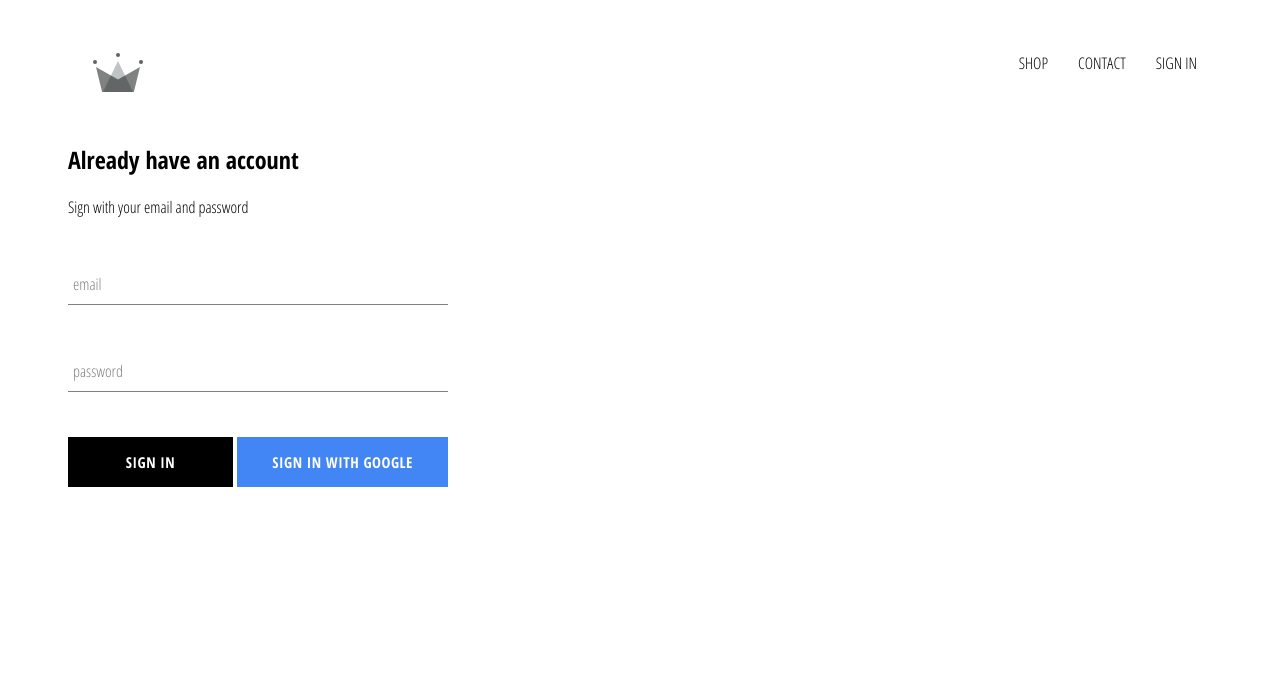
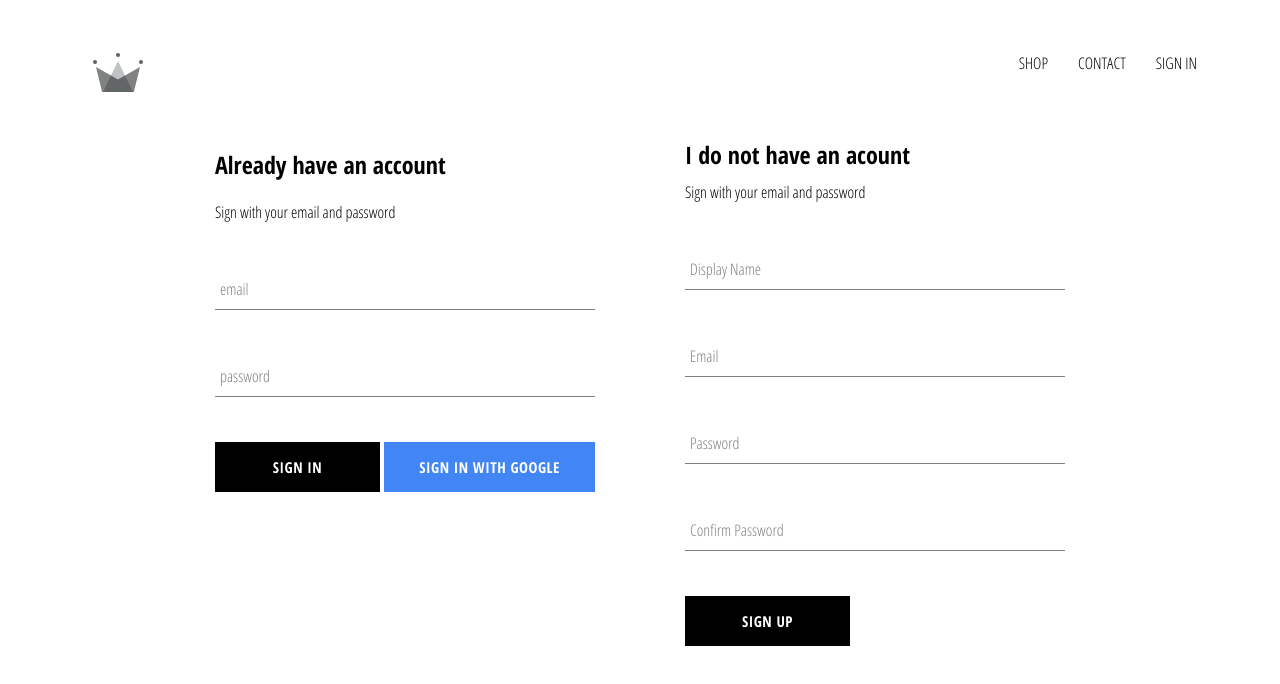
Before and after one commit to devCote/onlineshop, a React (Create React App) app: page /signin in a window 1280 px wide. Shown: the top 684 px of the page. Built offline with nearby package versions, Linux system fonts and the light colour scheme; no server answers.

Commit message:
done user sign-up that store user data in firestore database

```diff
--- a/src/App.js
+++ b/src/App.js
@@ -5,7 +5,7 @@ import Header from './components/header/header';
 import SignInAndSignOutPage from './pages/sign-in-n-sign-up/sign-in-n-sign-up';
 import './App.scss';
 import { Switch, Route } from 'react-router-dom';
-import { auth } from './firebase/firebase.utils';
+import { auth, createUserProfileDocument } from './firebase/firebase.utils';
 
 class App extends React.Component {
   constructor() {
@@ -18,8 +18,21 @@ class App extends React.Component {
   unsubscribeFromAuth = null;
 
   componentDidMount() {
-    this.unsubscribeFromAuth = auth.onAuthStateChanged((user) => {
-      this.setState({ currentUser: user });
+    this.unsubscribeFromAuth = auth.onAuthStateChanged(async (userAuth) => {
+      if (userAuth) {
+        const userRef = await createUserProfileDocument(userAuth);
+
+        userRef.onSnapshot((snapShot) => {
+          this.setState({
+            currentUser: {
+              id: snapShot.id,
+              ...snapShot.data(),
+            },
+          });
+          console.log(this.state);
+        });
+      }
+      this.setState({ currentUser: userAuth });
     });
   }
 
--- a/src/components/form-input/form-input.jsx
+++ b/src/components/form-input/form-input.jsx
@@ -6,9 +6,8 @@ const FormIput = ({ handleChange, label, ...otherProps }) => (
     <input className="form-input" onChange={handleChange} {...otherProps} />
     {label ? (
       <label
-        className={`${
-          otherProps.value.lenght ? 'shrink' : ''
-        } form-input-label`}
+        className={`${otherProps.value.length ? 'shrink' : ''}
+         form-input-label`}
       >
         {label}
       </label>
--- a/src/components/form-input/form-input.scss
+++ b/src/components/form-input/form-input.scss
@@ -2,7 +2,7 @@ $sub-color: grey;
 $main-color: black;
 
 @mixin shrinkLabel {
-  top: -14px;
+  top: -16px;
   font-size: 12px;
   color: $main-color;
 }
--- /dev/null
+++ b/src/components/sign-up/sign-up.jsx
@@ -0,0 +1,97 @@
+import React from 'react';
+import './sign-up.scss';
+
+import FormInput from '../form-input/form-input';
+import CustomButton from '../custom-button/custom-button';
+
+import { auth, createUserProfileDocument } from '../../firebase/firebase.utils';
+
+export default class SignIn extends React.Component {
+  constructor() {
+    super();
+
+    this.state = {
+      displayName: '',
+      email: '',
+      password: '',
+      confirmPassword: '',
+    };
+  }
+
+  handleSubmit = async (event) => {
+    event.preventDefault();
+
+    const { displayName, email, password, confirmPassword } = this.state;
+
+    if (password !== confirmPassword) {
+      alert("passwords don't match");
+      return;
+    }
+
+    try {
+      const { user } = await auth.createUserWithEmailAndPassword(
+        email,
+        password
+      );
+      await createUserProfileDocument(user, { displayName });
+      this.setState({
+        displayName: '',
+        email: '',
+        password: '',
+        confirmPassword: '',
+      });
+    } catch (error) {
+      console.error(error);
+    }
+  };
+
+  handleChange = (event) => {
+    const { name, value } = event.target;
+    this.setState({ [name]: value });
+  };
+
+  render() {
+    const { displayName, email, password, confirmPassword } = this.state;
+    return (
+      <div className="sign-up">
+        <h2 className="title">I do not have an acount</h2>
+        <span>Sign with your email and password</span>
+        <form className="sign-up-form" onSubmit={this.handleSubmit}>
+          <FormInput
+            type="text"
+            name="displayName"
+            value={displayName}
+            onChange={this.handleChange}
+            label="Display Name"
+            required
+          ></FormInput>
+          <FormInput
+            type="email"
+            name="email"
+            value={email}
+            onChange={this.handleChange}
+            label="Email"
+            required
+          ></FormInput>
+          <FormInput
+            type="password"
+            name="password"
+            value={password}
+            onChange={this.handleChange}
+            label="Password"
+            required
+          ></FormInput>
+          <FormInput
+            type="password"
+            name="confirmPassword"
+            value={confirmPassword}
+            onChange={this.handleChange}
+            label="Confirm Password"
+            required
+          ></FormInput>
+          <CustomButton type="submit">SIGN UP</CustomButton>
+        </form>
+      </div>
+    );
+  }
+}
--- /dev/null
+++ b/src/components/sign-up/sign-up.scss
@@ -0,0 +1,9 @@
+.sign-up {
+  display: flex;
+  flex-direction: column;
+  width: 380px;
+
+  .title {
+    margin: 10px 0;
+  }
+}
--- a/src/firebase/firebase.utils.js
+++ b/src/firebase/firebase.utils.js
@@ -12,6 +12,32 @@ const config = {
   appId: '1:1012540718933:web:f0286443cd0782380179dc',
 };
 
+export const createUserProfileDocument = async (userAuth, additionalData) => {
+  if (!userAuth) return;
+
+  const userRef = firestore.doc(`users/${userAuth.uid}`);
+
+  const snapShot = await userRef.get();
+
+  if (!snapShot.exists) {
+    const { displayName, email } = userAuth;
+    const createdDate = new Date();
+
+    try {
+      await userRef.set({
+        displayName,
+        email,
+        createdDate,
+        ...additionalData,
+      });
+    } catch (error) {
+      console.log('error creating user', error.message);
+    }
+  }
+
+  return userRef;
+};
+
 firebase.initializeApp(config);
 
 export const auth = firebase.auth();
--- a/src/pages/sign-in-n-sign-up/sign-in-n-sign-up.jsx
+++ b/src/pages/sign-in-n-sign-up/sign-in-n-sign-up.jsx
@@ -1,10 +1,12 @@
 import React from 'react';
 import './sign-in-n-sign-up.styles.scss';
 import SignIn from '../../components/sign-in/sign-in';
+import SignUp from '../../components/sign-up/sign-up';
 
 const SignInAndSignUpPage = () => (
   <div className="sign-in-n-sign-up">
     <SignIn />
+    <SignUp />
   </div>
 );
 
--- a/src/pages/sign-in-n-sign-up/sign-in-n-sign-up.styles.scss
+++ b/src/pages/sign-in-n-sign-up/sign-in-n-sign-up.styles.scss
@@ -0,0 +1,6 @@
+.sign-in-n-sign-up {
+  width: 850px;
+  display: flex;
+  justify-content: space-between;
+  margin: 30px auto;
+}
```
